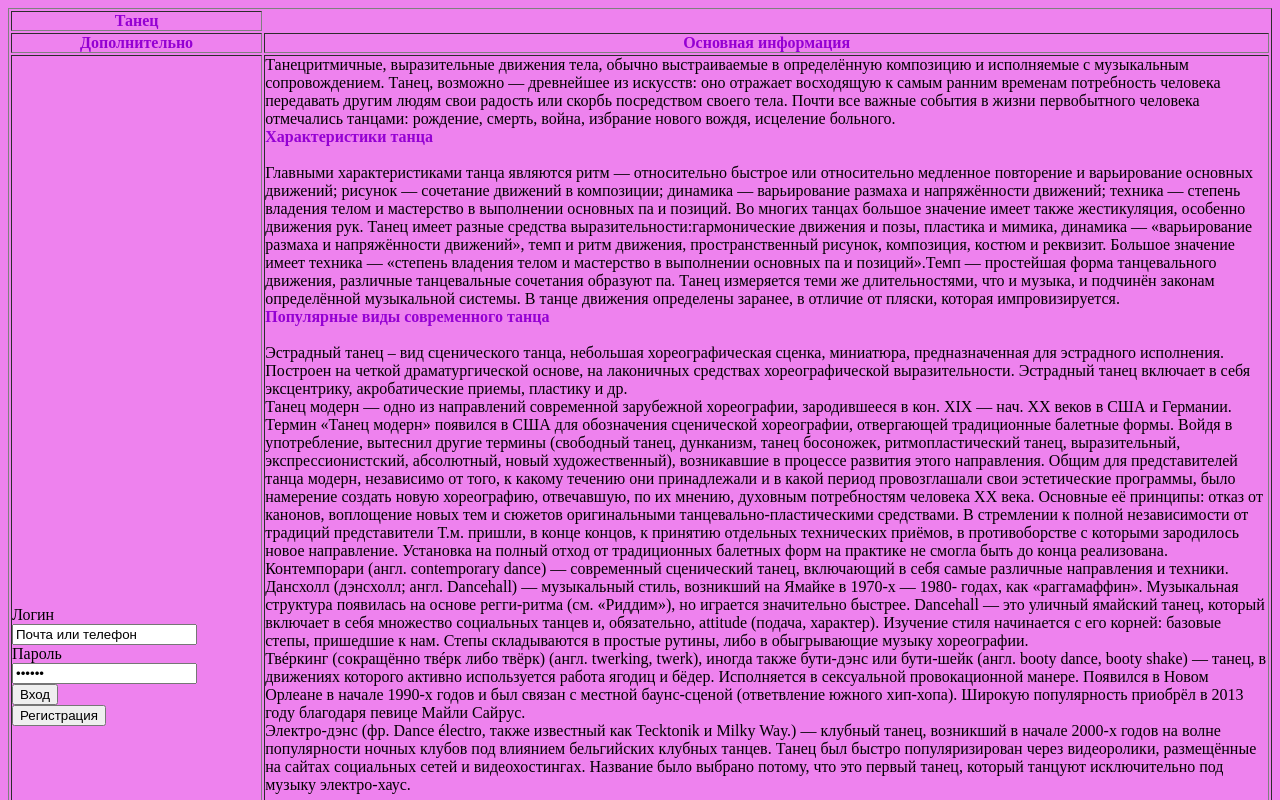
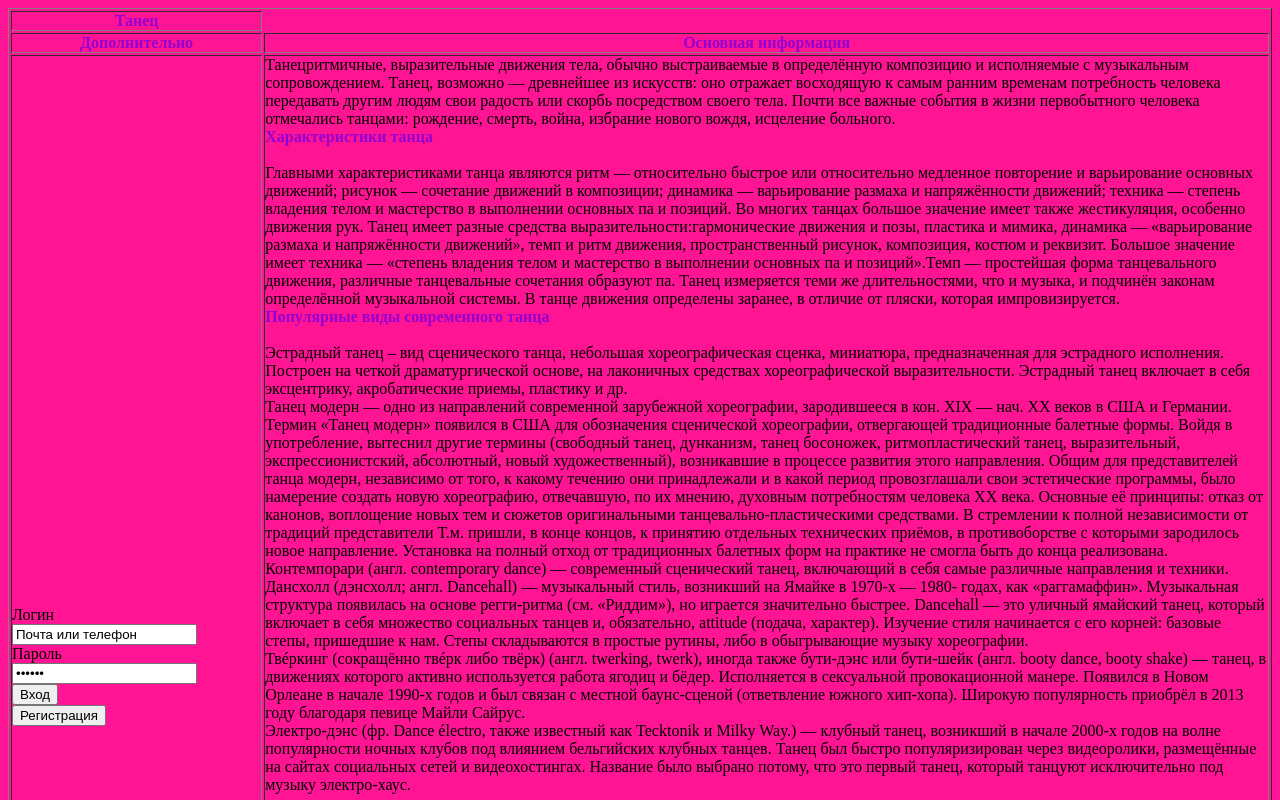
Before and after one commit to Sofameow/kiskiskissurprise, a plain HTML site: page index.html in a window 1280 px wide. Shown: the top 800 px of the page. Drawn offline with Linux system fonts and the light colour scheme.

Commit message:
Update index.html

```diff
--- a/index.html
+++ b/index.html
@@ -2,7 +2,7 @@
 <html>
 <head>
   <style>
-    body{background-color:#EE82EE;}
+    body{background-color:#FF1493;}
     th{color:#9400D3;}
     b{color:#9400D3;}
     p{color:#9400D3;}
```
